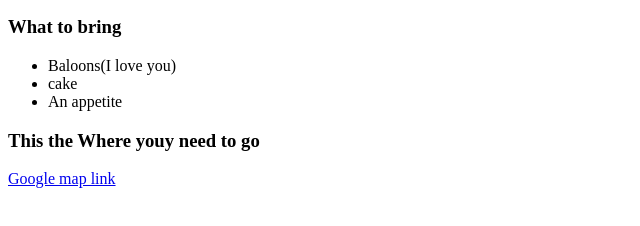
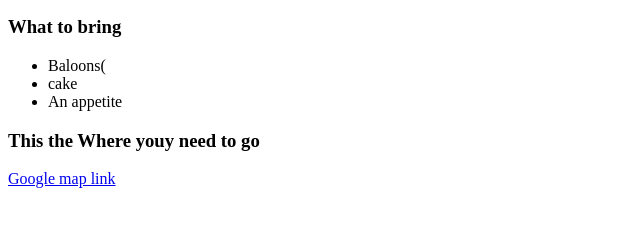
Before and after one commit to vishnusai-nallagatla/Birthday-Invitation, a plain HTML site: page index.html in a window 1280 px wide. Shown: the part 416-642 px from the top of the page, 0-640 px from the left. Drawn offline with Linux system fonts and the light colour scheme.

Commit message:
Update index.html

```diff
--- a/index.html
+++ b/index.html
@@ -5,7 +5,7 @@
 <img src="https://raw.githubusercontent.com/appbrewery/webdev/main/birthday-cake3.4.jpeg" alt=""/>
 <h3>What to bring</h3>
 <ul>
-    <li>Baloons(I love you)</li>
+    <li>Baloons(</li>
     <li>cake</li>
     <li>An appetite</li>
 </ul>
```
